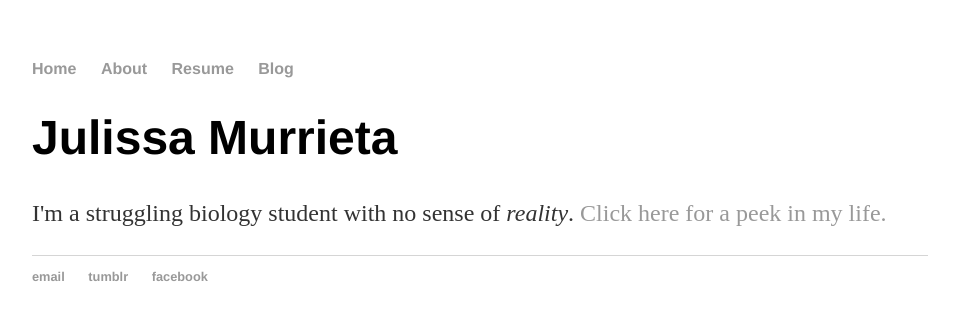
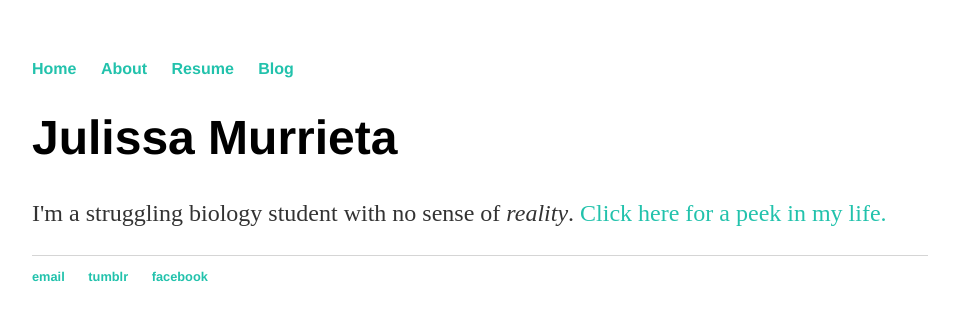
Before and after one commit to jmurrieta/jmurrieta.github.io, a Jekyll site: the page built from index.html, in a window 1280 px wide. Shown: the top 321 px of the page, without its empty margins (160-1119 px from the left). Built offline with Jekyll 4.4.1, drawn with Linux system fonts in a browser that asks for light colours.

Commit message:
Update main.css

```diff
--- a/css/main.css
+++ b/css/main.css
@@ -14,7 +14,7 @@ nav ul li, footer ul li {
 }
 a {
     text-decoration: none;
-    color: #999;
+    color: #22C2AC;
 }
 a:hover {
     text-decoration: underline;
```
